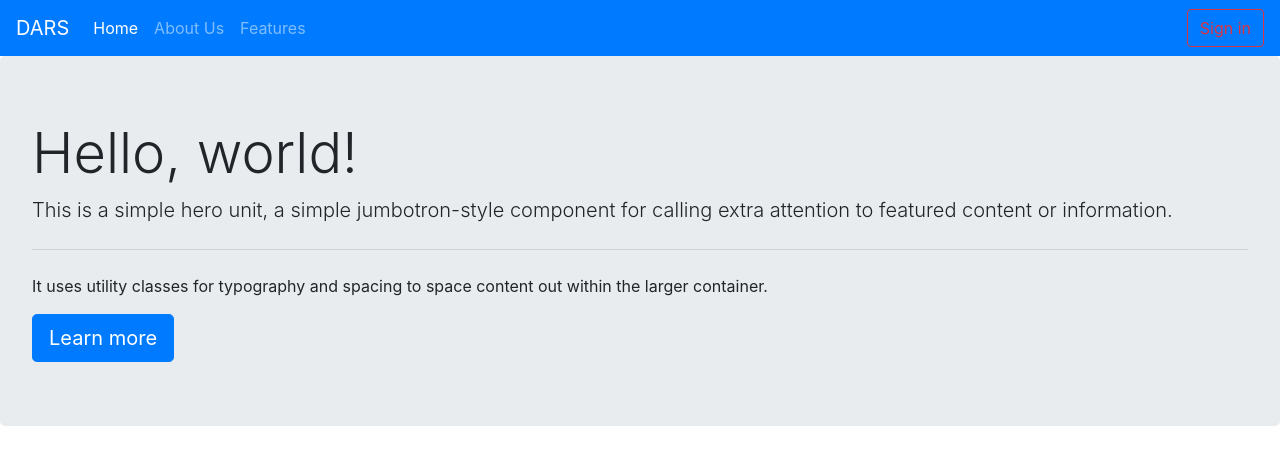
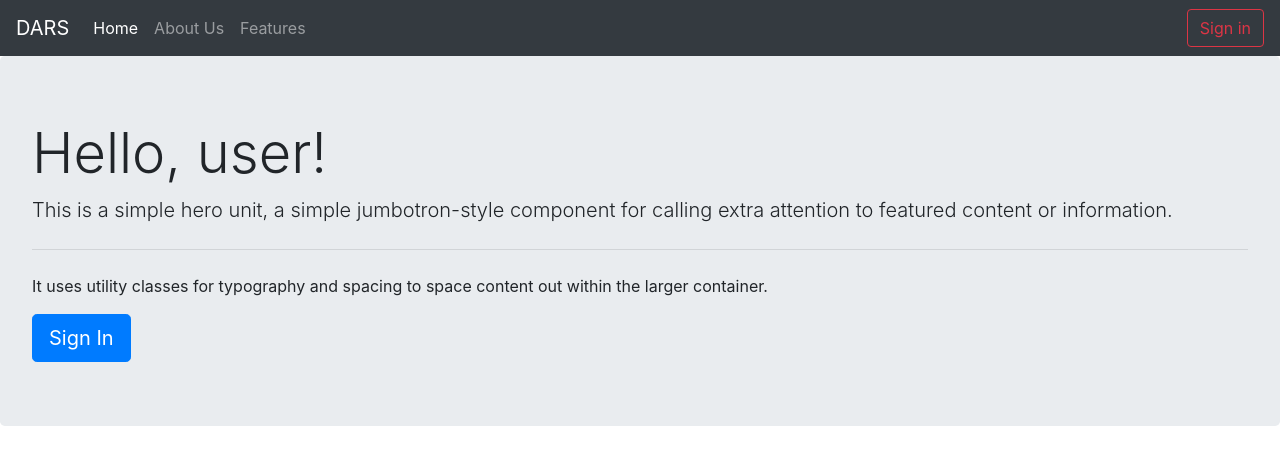
Before and after one commit to muttakin1/Admission_App, a website: page views/index.html in a window 1280 px wide. Drawn offline with nearby package versions, Linux system fonts and the light colour scheme.

Commit message:
MVC architecture

```diff
--- a/index.html
+++ b/views/index.html
@@ -9,7 +9,7 @@
 
 <body>
     <!-- navbar -->
-    <nav class="navbar navbar-expand-lg navbar-dark bg-primary">
+    <nav class="navbar navbar-expand-lg navbar-dark bg-dark">
         <button class="navbar-toggler" type="button" data-toggle="collapse" data-target="#navbarTogglerDemo01"
             aria-controls="navbarTogglerDemo01" aria-expanded="false" aria-label="Toggle navigation">
             <span class="navbar-toggler-icon"></span>
@@ -36,12 +36,12 @@
     <!-- navbar -->
     <!-- jumbotron -->
     <div class="jumbotron">
-        <h1 class="display-4">Hello, world!</h1>
+        <h1 class="display-4">Hello, user!</h1>
         <p class="lead">This is a simple hero unit, a simple jumbotron-style component for calling extra attention to
             featured content or information.</p>
         <hr class="my-4">
         <p>It uses utility classes for typography and spacing to space content out within the larger container.</p>
-        <a class="btn btn-primary btn-lg" href="#" role="button">Learn more</a>
+        <a class="btn btn-primary btn-lg" href="#" role="button">Sign In</a>
     </div>
     <!-- jumbotron -->
     <!-- Bootstrap links -->
```
Also changed, not shown: controllers/controller.js (added), routes/routes.js (added).
